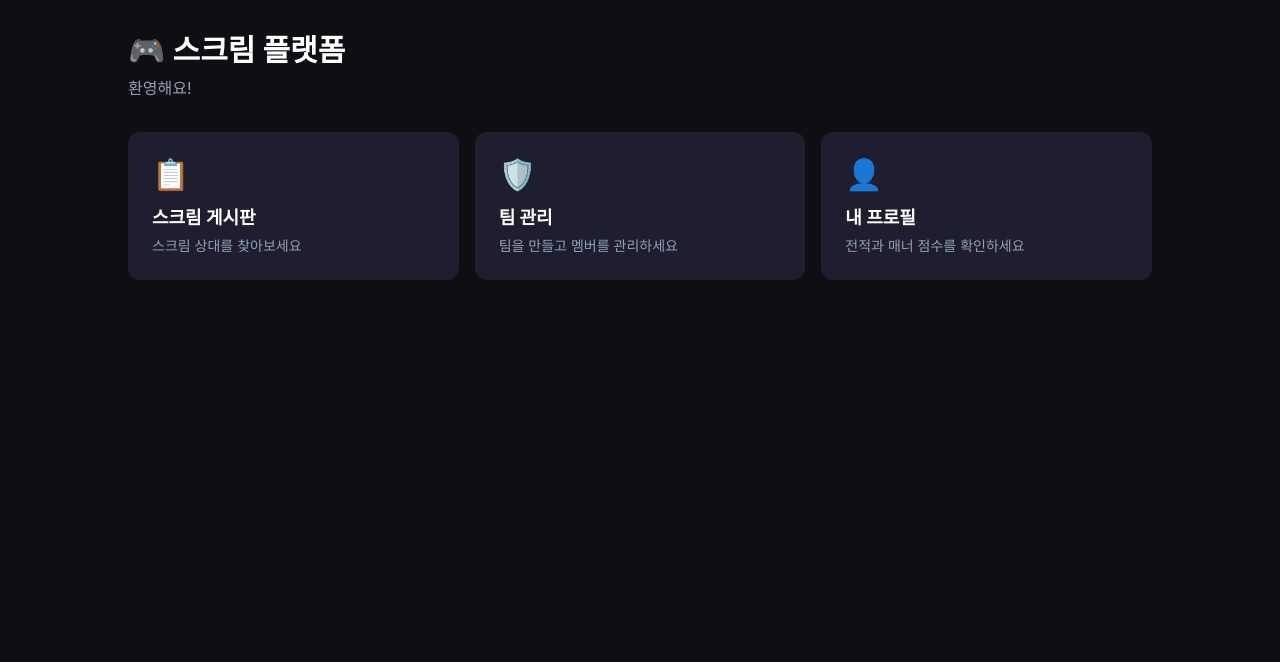
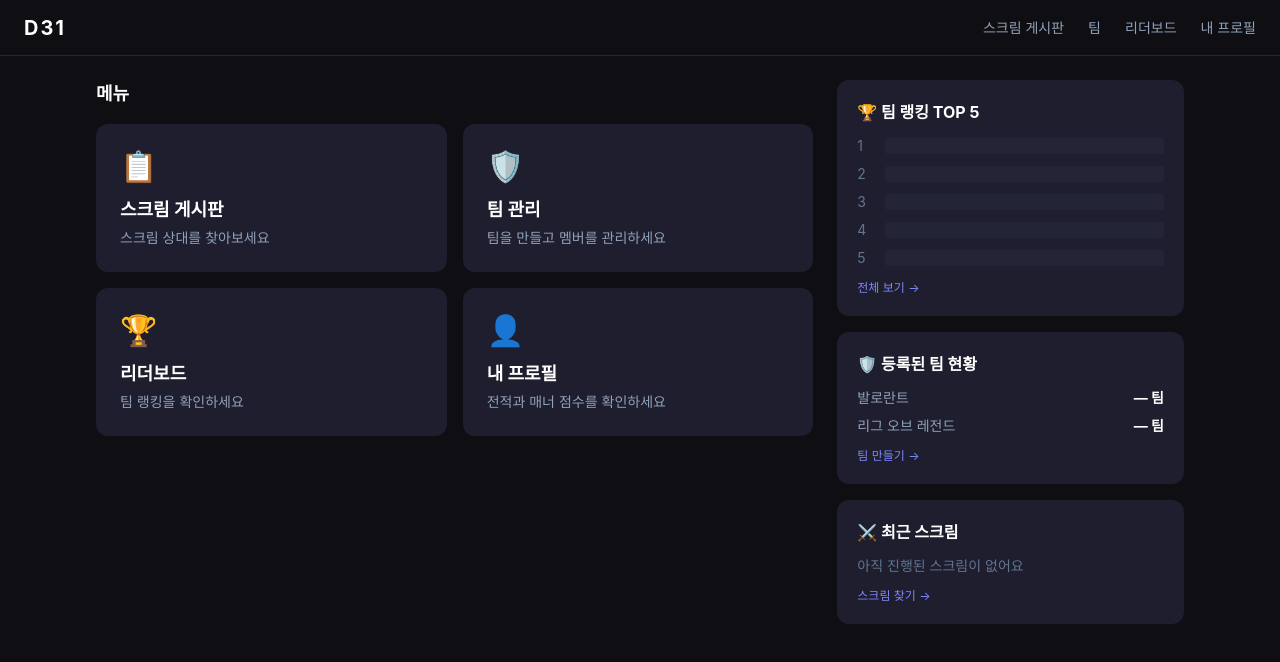
Before and after one commit to D31-Maxverstappen/scrim-platform, a Next.js app: page /dashboard in a window 1280 px wide. Shown: the top 662 px of the page. Built offline with nearby package versions, Linux system fonts and the light colour scheme.

Commit message:
feat: add navbar and dashboard layout

```diff
--- a/src/app/dashboard/page.tsx
+++ b/src/app/dashboard/page.tsx
@@ -1,28 +1,82 @@
+import Navbar from '@/components/Navbar'
+
 export default async function DashboardPage() {
   return (
-    <div className="min-h-screen bg-[#0f0f13] p-8">
-      <div className="max-w-5xl mx-auto">
-        <h1 className="text-3xl font-bold text-white mb-2">🎮 스크림 플랫폼</h1>
-        <p className="text-slate-400 mb-8">환영해요!</p>
+    <div className="min-h-screen bg-[#0f0f13]">
+      <Navbar />
 
-        <div className="grid grid-cols-1 md:grid-cols-3 gap-4">
-          <a href="/scrims" className="bg-[#1e1e2e] hover:bg-[#2a2a3e] rounded-xl p-6 transition cursor-pointer">
+      <div className="pt-14 p-8 max-w-6xl mx-auto">
+        {/* 메인 그리드 */}
+        <div className="grid grid-cols-1 lg:grid-cols-3 gap-6 mt-6">
+
+          {/* 왼쪽 - 메인 메뉴 */}
+          <div className="lg:col-span-2 flex flex-col gap-4">
+            <h2 className="text-white font-bold text-lg">메뉴</h2>
+            <div className="grid grid-cols-1 sm:grid-cols-2 gap-4">
+              <a href="/scrims" className="bg-[#1e1e2e] hover:bg-[#2a2a3e] rounded-xl p-6 transition">
                 <div className="text-3xl mb-3">📋</div>
-            <h2 className="text-white font-bold text-lg mb-1">스크림 게시판</h2>
+                <h3 className="text-white font-bold text-lg mb-1">스크림 게시판</h3>
                 <p className="text-slate-400 text-sm">스크림 상대를 찾아보세요</p>
               </a>
-
-          <a href="/teams" className="bg-[#1e1e2e] hover:bg-[#2a2a3e] rounded-xl p-6 transition cursor-pointer">
+              <a href="/teams" className="bg-[#1e1e2e] hover:bg-[#2a2a3e] rounded-xl p-6 transition">
                 <div className="text-3xl mb-3">🛡️</div>
-            <h2 className="text-white font-bold text-lg mb-1">팀 관리</h2>
+                <h3 className="text-white font-bold text-lg mb-1">팀 관리</h3>
                 <p className="text-slate-400 text-sm">팀을 만들고 멤버를 관리하세요</p>
               </a>
-
-          <a href="/profile" className="bg-[#1e1e2e] hover:bg-[#2a2a3e] rounded-xl p-6 transition cursor-pointer">
+              <a href="/leaderboard" className="bg-[#1e1e2e] hover:bg-[#2a2a3e] rounded-xl p-6 transition">
+                <div className="text-3xl mb-3">🏆</div>
+                <h3 className="text-white font-bold text-lg mb-1">리더보드</h3>
+                <p className="text-slate-400 text-sm">팀 랭킹을 확인하세요</p>
+              </a>
+              <a href="/profile" className="bg-[#1e1e2e] hover:bg-[#2a2a3e] rounded-xl p-6 transition">
                 <div className="text-3xl mb-3">👤</div>
-            <h2 className="text-white font-bold text-lg mb-1">내 프로필</h2>
+                <h3 className="text-white font-bold text-lg mb-1">내 프로필</h3>
                 <p className="text-slate-400 text-sm">전적과 매너 점수를 확인하세요</p>
               </a>
+            </div>
+          </div>
+
+          {/* 오른쪽 사이드바 */}
+          <div className="flex flex-col gap-4">
+
+            {/* 리더보드 미리보기 */}
+            <div className="bg-[#1e1e2e] rounded-xl p-5">
+              <h3 className="text-white font-bold mb-3">🏆 팀 랭킹 TOP 5</h3>
+              <div className="flex flex-col gap-2">
+                {['—', '—', '—', '—', '—'].map((_, i) => (
+                  <div key={i} className="flex items-center gap-3 text-sm">
+                    <span className="text-slate-500 w-4">{i + 1}</span>
+                    <div className="flex-1 h-4 bg-[#2a2a3e] rounded animate-pulse" />
+                  </div>
+                ))}
+              </div>
+              <a href="/leaderboard" className="text-indigo-400 text-xs mt-3 block hover:underline">전체 보기 →</a>
+            </div>
+
+            {/* 등록된 팀 현황 */}
+            <div className="bg-[#1e1e2e] rounded-xl p-5">
+              <h3 className="text-white font-bold mb-3">🛡️ 등록된 팀 현황</h3>
+              <div className="flex flex-col gap-2 text-sm text-slate-400">
+                <div className="flex justify-between">
+                  <span>발로란트</span>
+                  <span className="text-white font-bold">— 팀</span>
+                </div>
+                <div className="flex justify-between">
+                  <span>리그 오브 레전드</span>
+                  <span className="text-white font-bold">— 팀</span>
+                </div>
+              </div>
+              <a href="/teams" className="text-indigo-400 text-xs mt-3 block hover:underline">팀 만들기 →</a>
+            </div>
+
+            {/* 최근 스크림 */}
+            <div className="bg-[#1e1e2e] rounded-xl p-5">
+              <h3 className="text-white font-bold mb-3">⚔️ 최근 스크림</h3>
+              <p className="text-slate-500 text-sm">아직 진행된 스크림이 없어요</p>
+              <a href="/scrims" className="text-indigo-400 text-xs mt-3 block hover:underline">스크림 찾기 →</a>
+            </div>
+
+          </div>
         </div>
       </div>
     </div>
--- /dev/null
+++ b/src/components/Navbar.tsx
@@ -0,0 +1,17 @@
+'use client'
+
+export default function Navbar() {
+  return (
+    <nav className="fixed top-0 left-0 right-0 z-50 bg-[#0f0f13] border-b border-white/10 px-6 h-14 flex items-center justify-between">
+      <a href="/dashboard" className="text-white font-bold text-xl tracking-widest hover:text-indigo-400 transition">
+        D31
+      </a>
+      <div className="flex items-center gap-6 text-sm text-slate-400">
+        <a href="/scrims" className="hover:text-white transition">스크림 게시판</a>
+        <a href="/teams" className="hover:text-white transition">팀</a>
+        <a href="/leaderboard" className="hover:text-white transition">리더보드</a>
+        <a href="/profile" className="hover:text-white transition">내 프로필</a>
+      </div>
+    </nav>
+  )
+}
```
Lines whose indentation alone changed are shown as unchanged.
